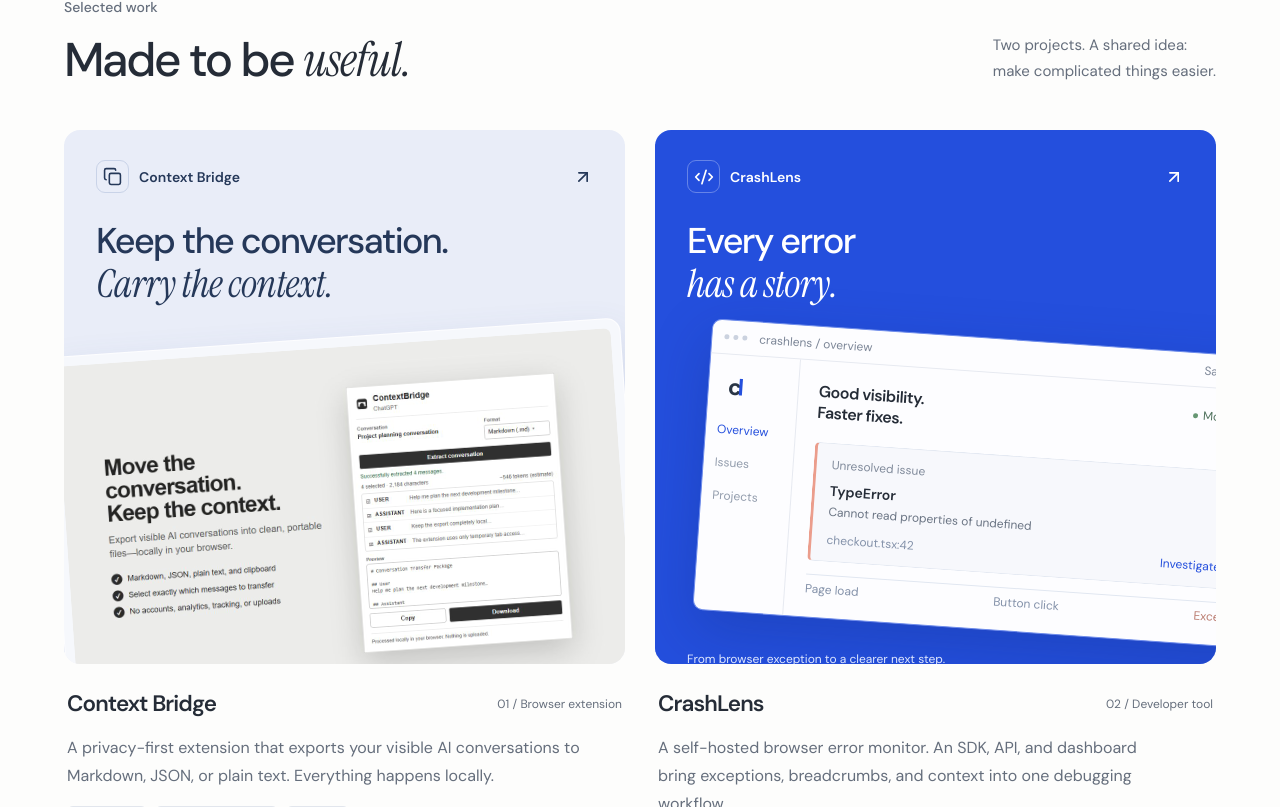
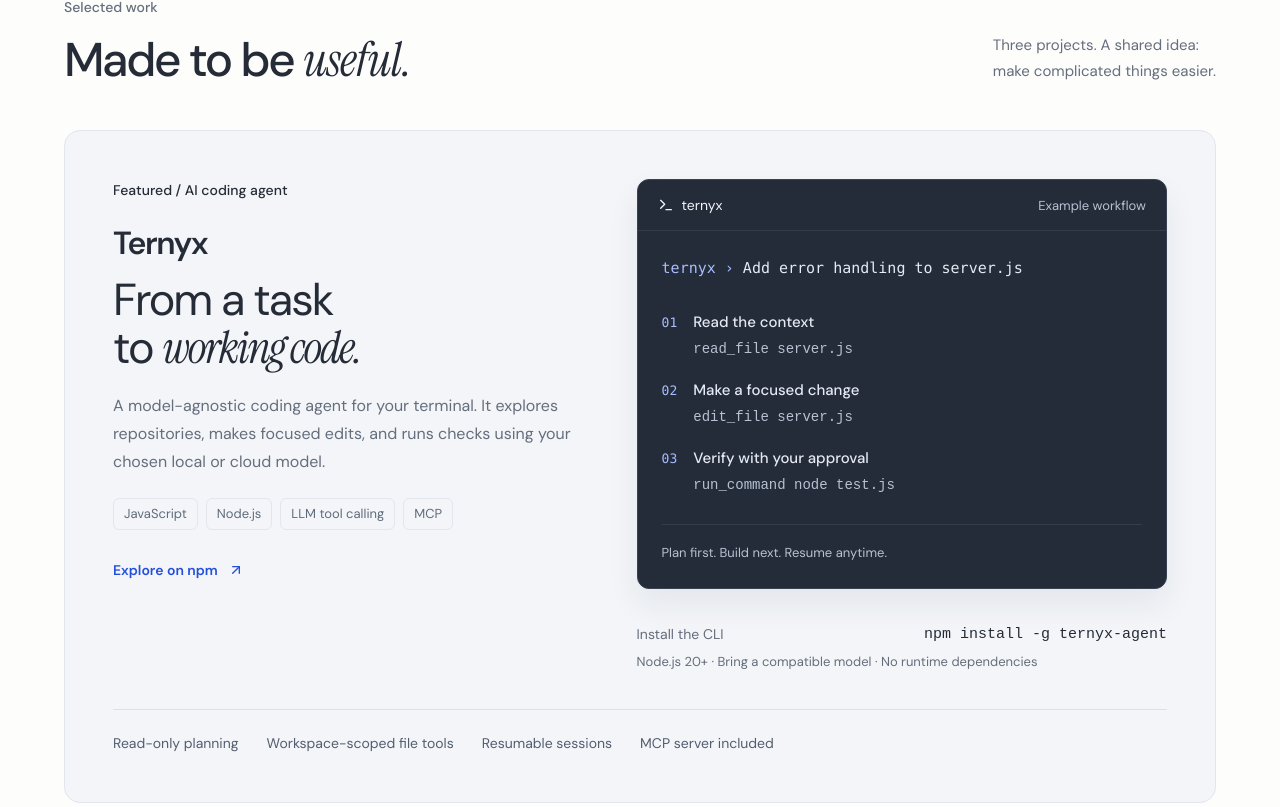
Before and after one commit to ash-rafhamid/ash-rafhamid.github.io, a React (Vite) app: page / in a window 1280 px wide. Shown: the part 873-1680 px from the top of the page. Built offline with nearby package versions, Linux system fonts and the light colour scheme.

Commit message:
Feature Ternyx coding agent in portfolio

```diff
--- a/src/App.tsx
+++ b/src/App.tsx
@@ -1,5 +1,5 @@
 import { AnimatePresence, MotionConfig, motion, useReducedMotion } from 'framer-motion'
-import { ArrowDown, ArrowRight, ArrowUpRight, Check, ChevronDown, Code2, Copy, FileText, Menu, Play, Plus, X } from 'lucide-react'
+import { ArrowDown, ArrowRight, ArrowUpRight, Check, ChevronDown, Code2, Copy, FileText, Menu, Play, Plus, Terminal, X } from 'lucide-react'
 import { useEffect, useRef, useState, type ReactNode } from 'react'
 import { contact, publications, skills, type Publication } from './portfolio'
 import HumanMachineStudy from './HumanMachineStudy'
@@ -56,7 +56,7 @@ function Hero() {
       </div>
       <motion.aside className="desk-index" initial={reduced ? false : { opacity: 0, y: 25, rotate: 3 }} animate={{ opacity: 1, y: 0, rotate: 0 }} transition={{ delay: 0.42, duration: 1, ease }} aria-label="Portfolio at a glance">
         <div className="desk-heading"><span>On my desk</span><span className="desk-year">2026</span></div>
-        <a className="desk-item" href="#work"><span className="desk-number">01</span><div><strong>Things I’ve built</strong><span>Context Bridge & CrashLens</span></div><ArrowUpRight size={18} /></a>
+        <a className="desk-item" href="#work"><span className="desk-number">01</span><div><strong>Things I’ve built</strong><span>Ternyx, Context Bridge & CrashLens</span></div><ArrowUpRight size={18} /></a>
         <a className="desk-item" href="#publications"><span className="desk-number">02</span><div><strong>Questions I’m exploring</strong><span>Learning, vision & explainability</span></div><ArrowUpRight size={18} /></a>
         <a className="desk-item" href="#skills"><span className="desk-number">03</span><div><strong>The tools behind it</strong><span>Python, React, PyTorch & more</span></div><ArrowUpRight size={18} /></a>
         <div className="desk-note"><span className="handwritten">Small details. Real purpose.</span><span className="note-line" /></div>
@@ -77,8 +77,37 @@ function CrashLensPreview() {
 
 function Work() {
   return <section id="work" className="work-section section-width" aria-labelledby="work-title">
-    <Reveal className="section-top"><div><p className="eyebrow">Selected work</p><h2 id="work-title">Made to be <em>useful.</em></h2></div><p>Two projects. A shared idea:<br />make complicated things easier.</p></Reveal>
+    <Reveal className="section-top"><div><p className="eyebrow">Selected work</p><h2 id="work-title">Made to be <em>useful.</em></h2></div><p>Three projects. A shared idea:<br />make complicated things easier.</p></Reveal>
     <div className="work-grid">
+      <Reveal className="ternyx-feature">
+        <article className="ternyx-card" aria-labelledby="ternyx-title">
+          <div className="ternyx-copy">
+            <p className="eyebrow">Featured / AI coding agent</p>
+            <h3 id="ternyx-title">Ternyx</h3>
+            <p className="ternyx-lead">From a task<br />to <em>working code.</em></p>
+            <p>A model-agnostic coding agent for your terminal. It explores repositories, makes focused edits, and runs checks using your chosen local or cloud model.</p>
+            <div className="project-tags"><span>JavaScript</span><span>Node.js</span><span>LLM tool calling</span><span>MCP</span></div>
+            <a className="text-link" href="https://www.npmjs.com/package/ternyx-agent" target="_blank" rel="noreferrer">Explore on npm <ArrowUpRight size={16} /></a>
+          </div>
+          <div className="ternyx-demo">
+            <div className="ternyx-terminal" aria-label="Illustrative Ternyx coding workflow, not a live session">
+              <div className="ternyx-terminal-bar"><span><Terminal size={16} /> ternyx</span><span>Example workflow</span></div>
+              <div className="ternyx-terminal-body">
+                <p><span className="ternyx-prompt">ternyx ›</span> Add error handling to server.js</p>
+                <ol className="ternyx-steps">
+                  <li><span>01</span><div><strong>Read the context</strong><code>read_file server.js</code></div></li>
+                  <li><span>02</span><div><strong>Make a focused change</strong><code>edit_file server.js</code></div></li>
+                  <li><span>03</span><div><strong>Verify with your approval</strong><code>run_command node test.js</code></div></li>
+                </ol>
+                <p className="ternyx-terminal-note">Plan first. Build next. Resume anytime.</p>
+              </div>
+            </div>
+            <div className="ternyx-install"><span>Install the CLI</span><code>npm install -g ternyx-agent</code></div>
+            <p className="ternyx-requirements">Node.js 20+ · Bring a compatible model · No runtime dependencies</p>
+          </div>
+          <ul className="ternyx-capabilities"><li>Read-only planning</li><li>Workspace-scoped file tools</li><li>Resumable sessions</li><li>MCP server included</li></ul>
+        </article>
+      </Reveal>
       <Reveal className="project" delay={0.04}>
         <a className="project-stage context-stage" href="https://github.com/ash-rafhamid/contextbridge-extension" target="_blank" rel="noreferrer" aria-label="Explore Context Bridge on GitHub">
           <div className="stage-heading"><span className="project-symbol"><Copy size={19} /></span><span>Context Bridge</span><ArrowUpRight size={20} /></div>
--- a/src/index.css
+++ b/src/index.css
@@ -179,6 +179,36 @@ h2 { margin: 0; font-size: clamp(2.5rem, 3.7vw, 3.6rem); font-weight: 500; lette
 h2 em { font-family: var(--serif); font-weight: 400; letter-spacing: -.015em; }
 .section-top > p { margin: 0 0 3px; color: var(--muted); font-size: .9375rem; line-height: 1.7; }
 .work-grid { display: grid; gap: 30px; grid-template-columns: minmax(0, 1fr) minmax(0, 1fr); }
+.ternyx-feature { grid-column: 1 / -1; min-width: 0; margin-bottom: 18px; }
+.ternyx-card { display: grid; grid-template-columns: minmax(0, 1fr) minmax(0, 1.12fr); gap: 36px 50px; padding: clamp(24px, 4vw, 48px); border: 1px solid var(--line); border-radius: 16px; background: #f3f5f8; }
+.ternyx-copy, .ternyx-demo { min-width: 0; }
+.ternyx-copy h3 { margin: 20px 0 12px; font-size: 2rem; font-weight: 600; letter-spacing: -.045em; }
+.ternyx-copy .ternyx-lead { margin: 0 0 20px; color: var(--ink); font-size: clamp(2rem, 3.5vw, 3.2rem); line-height: 1.08; letter-spacing: -.045em; }
+.ternyx-lead em { font-family: var(--serif); font-weight: 400; }
+.ternyx-copy > p:not(.eyebrow):not(.ternyx-lead) { color: var(--muted); font-size: 1rem; line-height: 1.75; }
+.ternyx-copy .project-tags { margin-top: 22px; }
+.ternyx-copy .project-tags span { font-size: .8125rem; }
+.ternyx-copy .text-link { color: var(--blue); }
+.ternyx-demo { align-self: center; }
+.ternyx-terminal { overflow: hidden; border: 1px solid #394252; border-radius: 12px; color: #e4e9f3; background: #242c39; box-shadow: 0 16px 32px #17264112; }
+.ternyx-terminal-bar { display: flex; gap: 16px; align-items: center; justify-content: space-between; padding: 16px 20px; border-bottom: 1px solid #ffffff15; font-size: .8125rem; color: #b7c1d2; }
+.ternyx-terminal-bar > span:first-child { display: inline-flex; align-items: center; gap: 8px; color: #f1f4f9; font-size: .875rem; }
+.ternyx-terminal-body { padding: 24px; }
+.ternyx-terminal-body > p:first-child { margin: 0; font-family: ui-monospace, Consolas, monospace; font-size: .9375rem; line-height: 1.8; overflow-wrap: anywhere; }
+.ternyx-prompt { color: #a9bcff; }
+.ternyx-steps { display: grid; gap: 22px; margin: 30px 0; padding: 0; list-style: none; }
+.ternyx-steps li { display: flex; align-items: baseline; gap: 16px; }
+.ternyx-steps li > span { color: #a9bcff; font-family: ui-monospace, Consolas, monospace; font-size: .8125rem; }
+.ternyx-steps strong { display: block; margin-bottom: 5px; font-size: .9375rem; font-weight: 450; }
+.ternyx-steps code { font-size: .875rem; color: #b7c1d2; overflow-wrap: anywhere; }
+.ternyx-terminal-note { margin: 0; padding-top: 18px; border-top: 1px solid #ffffff15; color: #b7c1d2; font-size: .8125rem; line-height: 1.6; }
+.ternyx-install { display: flex; align-items: center; justify-content: space-between; gap: 12px; flex-wrap: wrap; margin-top: 20px; padding: 16px 0 8px; }
+.ternyx-install > span { color: var(--muted); font-size: .875rem; }
+.ternyx-install code { font-size: .9375rem; overflow-wrap: anywhere; }
+.ternyx-requirements { margin: 0; color: var(--muted); font-size: .8125rem; line-height: 1.7; }
+.ternyx-capabilities { grid-column: 1 / -1; display: flex; flex-wrap: wrap; gap: 12px 28px; margin: 0; padding: 22px 0 0; border-top: 1px solid #dce1e9; list-style: none; color: #535e70; font-size: .875rem; line-height: 1.6; }
+@media (max-width: 800px) { .ternyx-card { grid-template-columns: minmax(0, 1fr); gap: 28px; } }
+@media (max-width: 400px) { .ternyx-terminal-body { padding: 18px; } .ternyx-terminal-bar { padding: 14px; flex-wrap: wrap; gap: 6px; } }
 .project { min-width: 0; }
 .project-stage { position: relative; display: flex; min-height: 470px; aspect-ratio: 1.05; overflow: hidden; border-radius: 16px; flex-direction: column; padding: 30px 32px 20px; isolation: isolate; }
 .context-stage { color: #253859; background: #e9edf8; }
```
